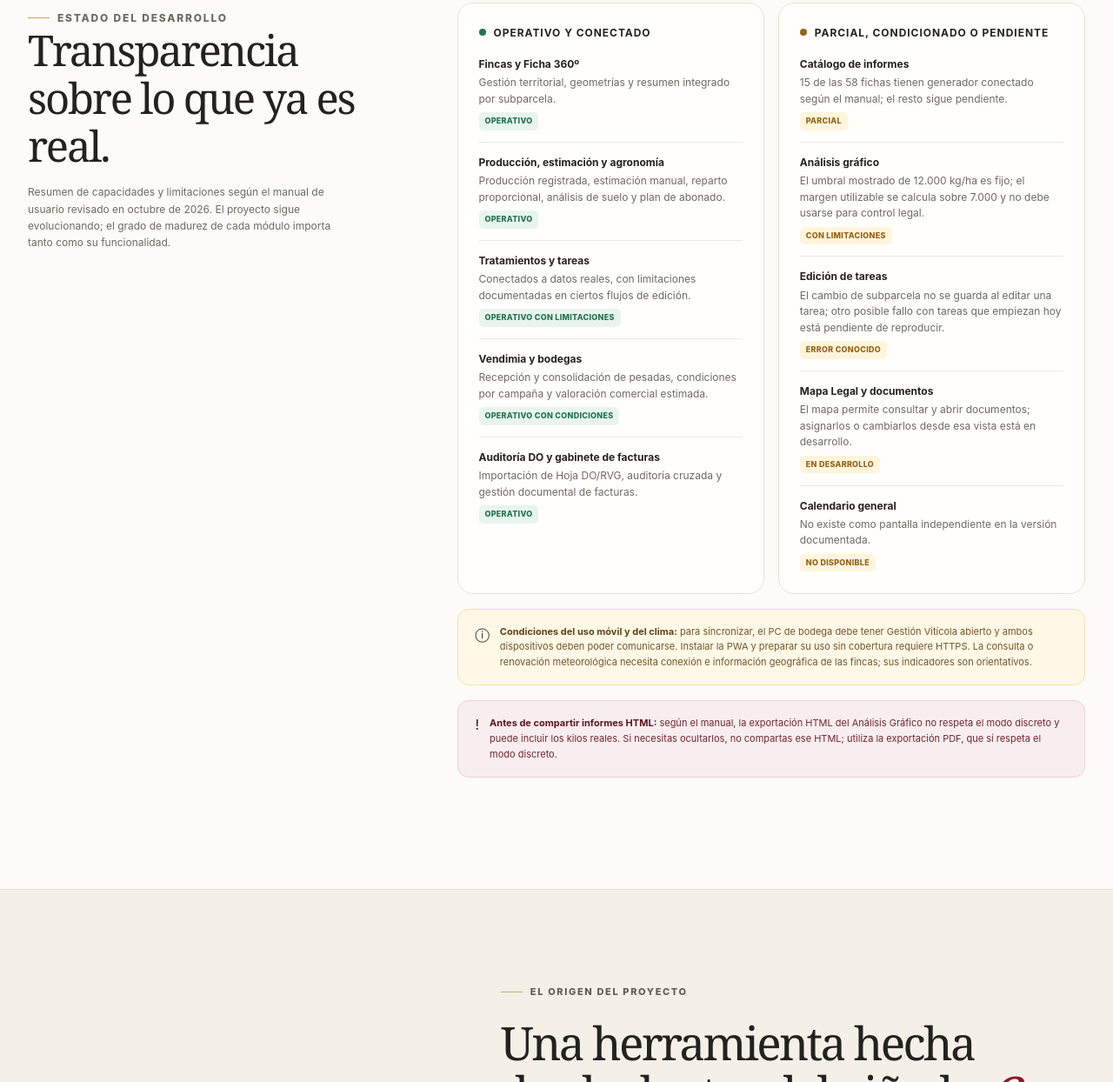
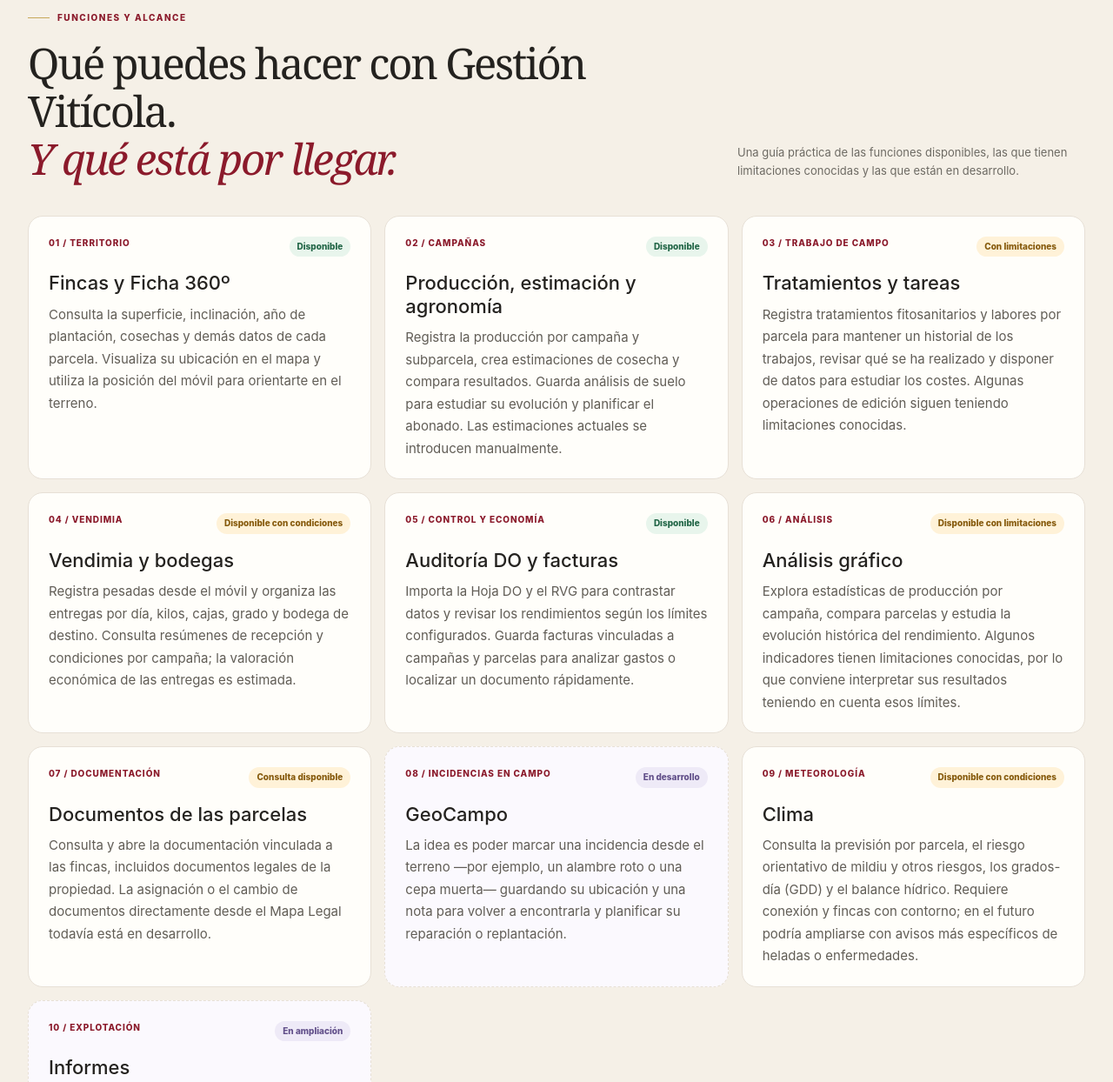
Before and after one commit to luisrodriguezlopez96/Vineyard_Public, a plain HTML site: page index.html in a window 1280 px wide. Shown: the part 6134-7378 px from the top of the page at 87% size. Drawn offline with Linux system fonts and the light colour scheme.

Commit message:
Reorganiza estado en catálogo funcional para usuarios

```diff
--- a/index.html
+++ b/index.html
@@ -341,6 +341,30 @@ button, a { -webkit-tap-highlight-color: transparent; }
   .flow-icon { margin:13px 0 9px; }
   .flow-foot { font-size:12px; }
 }
+/* Estado funcional: catálogo de capacidades en lugar de un panel de incidencias */
+.capability-status-grid { display:grid; grid-template-columns:repeat(3,minmax(0,1fr)); gap:15px; align-items:stretch; }
+.capability-status-card { min-width:0; display:flex; flex-direction:column; gap:0; padding:23px 23px 22px; border:1px solid var(--line); border-radius:17px; background:var(--paper); }
+.capability-status-top { display:flex; align-items:flex-start; justify-content:space-between; gap:12px; margin-bottom:17px; }
+.capability-number { color:var(--wine); font-size:10px; line-height:1.5; font-weight:850; letter-spacing:.09em; }
+.capability-badge { flex:0 0 auto; display:inline-block; max-width:58%; border-radius:999px; padding:5px 9px; font-size:10px; line-height:1.35; font-weight:800; text-align:center; }
+.badge-available { background:#e8f5ec; color:#226647; }
+.badge-limited, .badge-conditions { background:#fff2d8; color:#865a0c; }
+.badge-development { background:#eeeaf7; color:#62508a; }
+.capability-status-card h3 { margin:0 0 10px; font-size:22px; line-height:1.2; font-weight:550; }
+.capability-status-card p { margin:0; color:#615d56; font-size:15px; line-height:1.7; }
+.capability-future { background:#fbf9fe; border-style:dashed; }
+@media (max-width: 1050px) {
+  .capability-status-grid { grid-template-columns:repeat(2,minmax(0,1fr)); }
+}
+@media (max-width: 650px) {
+  .capability-status-grid { grid-template-columns:1fr; gap:12px; }
+  .capability-status-card { padding:20px; }
+  .capability-status-top { margin-bottom:13px; }
+  .capability-status-card h3 { font-size:21px; }
+  .capability-status-card p { font-size:15px; }
+  .capability-badge { max-width:60%; font-size:10px; }
+}
+
 </style>
 </head>
 <body>
@@ -561,36 +585,76 @@ button, a { -webkit-tap-highlight-color: transparent; }
     </div>
   </section>
 
-  <section class="status-section" id="estado">
+  <section class="section section-soft" id="estado">
     <div class="wrap">
-      <div class="status-top">
-        <div class="status-heading"><p class="eyebrow">Estado del desarrollo</p><h2>Transparencia sobre lo que ya es real.</h2><p>Resumen de capacidades y limitaciones según el manual de usuario revisado en octubre de 2026. El proyecto sigue evolucionando; el grado de madurez de cada módulo importa tanto como su funcionalidad.</p></div>
+      <div class="section-head">
         <div>
-          <div class="status-groups">
-            <article class="status-card">
-              <h3>Operativo y conectado</h3>
-              <div class="status-list">
-                <div class="status-item"><strong>Fincas y Ficha 360º</strong><p>Gestión territorial, geometrías y resumen integrado por subparcela.</p><span class="status-pill pill-live">OPERATIVO</span></div>
-                <div class="status-item"><strong>Producción, estimación y agronomía</strong><p>Producción registrada, estimación manual, reparto proporcional, análisis de suelo y plan de abonado.</p><span class="status-pill pill-live">OPERATIVO</span></div>
-                <div class="status-item"><strong>Tratamientos y tareas</strong><p>Conectados a datos reales, con limitaciones documentadas en ciertos flujos de edición.</p><span class="status-pill pill-live">OPERATIVO CON LIMITACIONES</span></div>
-                <div class="status-item"><strong>Vendimia y bodegas</strong><p>Recepción y consolidación de pesadas, condiciones por campaña y valoración comercial estimada.</p><span class="status-pill pill-live">OPERATIVO CON CONDICIONES</span></div>
-                <div class="status-item"><strong>Auditoría DO y gabinete de facturas</strong><p>Importación de Hoja DO/RVG, auditoría cruzada y gestión documental de facturas.</p><span class="status-pill pill-live">OPERATIVO</span></div>
-              </div>
-            </article>
-            <article class="status-card pending">
-              <h3>Parcial, condicionado o pendiente</h3>
-              <div class="status-list">
-                <div class="status-item"><strong>Catálogo de informes</strong><p>15 de las 58 fichas tienen generador conectado según el manual; el resto sigue pendiente.</p><span class="status-pill pill-progress">PARCIAL</span></div>
-                <div class="status-item"><strong>Análisis gráfico</strong><p>El umbral mostrado de 12.000 kg/ha es fijo; el margen utilizable se calcula sobre 7.000 y no debe usarse para control legal.</p><span class="status-pill pill-progress">CON LIMITACIONES</span></div>
-                <div class="status-item"><strong>Edición de tareas</strong><p>El cambio de subparcela no se guarda al editar una tarea; otro posible fallo con tareas que empiezan hoy está pendiente de reproducir.</p><span class="status-pill pill-progress">ERROR CONOCIDO</span></div>
-                <div class="status-item"><strong>Mapa Legal y documentos</strong><p>El mapa permite consultar y abrir documentos; asignarlos o cambiarlos desde esa vista está en desarrollo.</p><span class="status-pill pill-progress">EN DESARROLLO</span></div>
-                <div class="status-item"><strong>Calendario general</strong><p>No existe como pantalla independiente en la versión documentada.</p><span class="status-pill pill-progress">NO DISPONIBLE</span></div>
-              </div>
-            </article>
-          </div>
-          <div class="notice"><span class="notice-mark" aria-hidden="true">ⓘ</span><p><strong>Condiciones del uso móvil y del clima:</strong> para sincronizar, el PC de bodega debe tener Gestión Vitícola abierto y ambos dispositivos deben poder comunicarse. Instalar la PWA y preparar su uso sin cobertura requiere HTTPS. La consulta o renovación meteorológica necesita conexión e información geográfica de las fincas; sus indicadores son orientativos.</p></div>
-          <div class="notice notice-sensitive"><span class="notice-mark" aria-hidden="true">!</span><p><strong>Antes de compartir informes HTML:</strong> según el manual, la exportación HTML del Análisis Gráfico no respeta el modo discreto y puede incluir los kilos reales. Si necesitas ocultarlos, no compartas ese HTML; utiliza la exportación PDF, que sí respeta el modo discreto.</p></div>
+          <p class="eyebrow">Funciones y alcance</p>
+          <h2>Qué puedes hacer con Gestión Vitícola.<br><em>Y qué está por llegar.</em></h2>
         </div>
+        <p class="section-lead">Una guía práctica de las funciones disponibles, las que tienen limitaciones conocidas y las que están en desarrollo.</p>
+      </div>
+
+      <div class="capability-status-grid">
+        <article class="capability-status-card">
+          <div class="capability-status-top"><span class="capability-number">01 / TERRITORIO</span><span class="capability-badge badge-available">Disponible</span></div>
+          <h3>Fincas y Ficha 360º</h3>
+          <p>Consulta la superficie, inclinación, año de plantación, cosechas y demás datos de cada parcela. Visualiza su ubicación en el mapa y utiliza la posición del móvil para orientarte en el terreno.</p>
+        </article>
+
+        <article class="capability-status-card">
+          <div class="capability-status-top"><span class="capability-number">02 / CAMPAÑAS</span><span class="capability-badge badge-available">Disponible</span></div>
+          <h3>Producción, estimación y agronomía</h3>
+          <p>Registra la producción por campaña y subparcela, crea estimaciones de cosecha y compara resultados. Guarda análisis de suelo para estudiar su evolución y planificar el abonado. Las estimaciones actuales se introducen manualmente.</p>
+        </article>
+
+        <article class="capability-status-card">
+          <div class="capability-status-top"><span class="capability-number">03 / TRABAJO DE CAMPO</span><span class="capability-badge badge-limited">Con limitaciones</span></div>
+          <h3>Tratamientos y tareas</h3>
+          <p>Registra tratamientos fitosanitarios y labores por parcela para mantener un historial de los trabajos, revisar qué se ha realizado y disponer de datos para estudiar los costes. Algunas operaciones de edición siguen teniendo limitaciones conocidas.</p>
+        </article>
+
+        <article class="capability-status-card">
+          <div class="capability-status-top"><span class="capability-number">04 / VENDIMIA</span><span class="capability-badge badge-conditions">Disponible con condiciones</span></div>
+          <h3>Vendimia y bodegas</h3>
+          <p>Registra pesadas desde el móvil y organiza las entregas por día, kilos, cajas, grado y bodega de destino. Consulta resúmenes de recepción y condiciones por campaña; la valoración económica de las entregas es estimada.</p>
+        </article>
+
+        <article class="capability-status-card">
+          <div class="capability-status-top"><span class="capability-number">05 / CONTROL Y ECONOMÍA</span><span class="capability-badge badge-available">Disponible</span></div>
+          <h3>Auditoría DO y facturas</h3>
+          <p>Importa la Hoja DO y el RVG para contrastar datos y revisar los rendimientos según los límites configurados. Guarda facturas vinculadas a campañas y parcelas para analizar gastos o localizar un documento rápidamente.</p>
+        </article>
+
+        <article class="capability-status-card">
+          <div class="capability-status-top"><span class="capability-number">06 / ANÁLISIS</span><span class="capability-badge badge-limited">Disponible con limitaciones</span></div>
+          <h3>Análisis gráfico</h3>
+          <p>Explora estadísticas de producción por campaña, compara parcelas y estudia la evolución histórica del rendimiento. Algunos indicadores tienen limitaciones conocidas, por lo que conviene interpretar sus resultados teniendo en cuenta esos límites.</p>
+        </article>
+
+        <article class="capability-status-card">
+          <div class="capability-status-top"><span class="capability-number">07 / DOCUMENTACIÓN</span><span class="capability-badge badge-limited">Consulta disponible</span></div>
+          <h3>Documentos de las parcelas</h3>
+          <p>Consulta y abre la documentación vinculada a las fincas, incluidos documentos legales de la propiedad. La asignación o el cambio de documentos directamente desde el Mapa Legal todavía está en desarrollo.</p>
+        </article>
+
+        <article class="capability-status-card capability-future">
+          <div class="capability-status-top"><span class="capability-number">08 / INCIDENCIAS EN CAMPO</span><span class="capability-badge badge-development">En desarrollo</span></div>
+          <h3>GeoCampo</h3>
+          <p>La idea es poder marcar una incidencia desde el terreno —por ejemplo, un alambre roto o una cepa muerta— guardando su ubicación y una nota para volver a encontrarla y planificar su reparación o replantación.</p>
+        </article>
+
+        <article class="capability-status-card">
+          <div class="capability-status-top"><span class="capability-number">09 / METEOROLOGÍA</span><span class="capability-badge badge-conditions">Disponible con condiciones</span></div>
+          <h3>Clima</h3>
+          <p>Consulta la previsión por parcela, el riesgo orientativo de mildiu y otros riesgos, los grados-día (GDD) y el balance hídrico. Requiere conexión y fincas con contorno; en el futuro podría ampliarse con avisos más específicos de heladas o enfermedades.</p>
+        </article>
+
+        <article class="capability-status-card capability-future">
+          <div class="capability-status-top"><span class="capability-number">10 / EXPLOTACIÓN</span><span class="capability-badge badge-development">En ampliación</span></div>
+          <h3>Informes</h3>
+          <p>La aplicación ya permite generar algunos informes, pero el catálogo continúa creciendo: actualmente 15 de las 58 fichas tienen generador. El objetivo es facilitar la extracción de información productiva, agronómica y económica para comparar campañas y apoyar decisiones.</p>
+        </article>
       </div>
     </div>
   </section>
```
